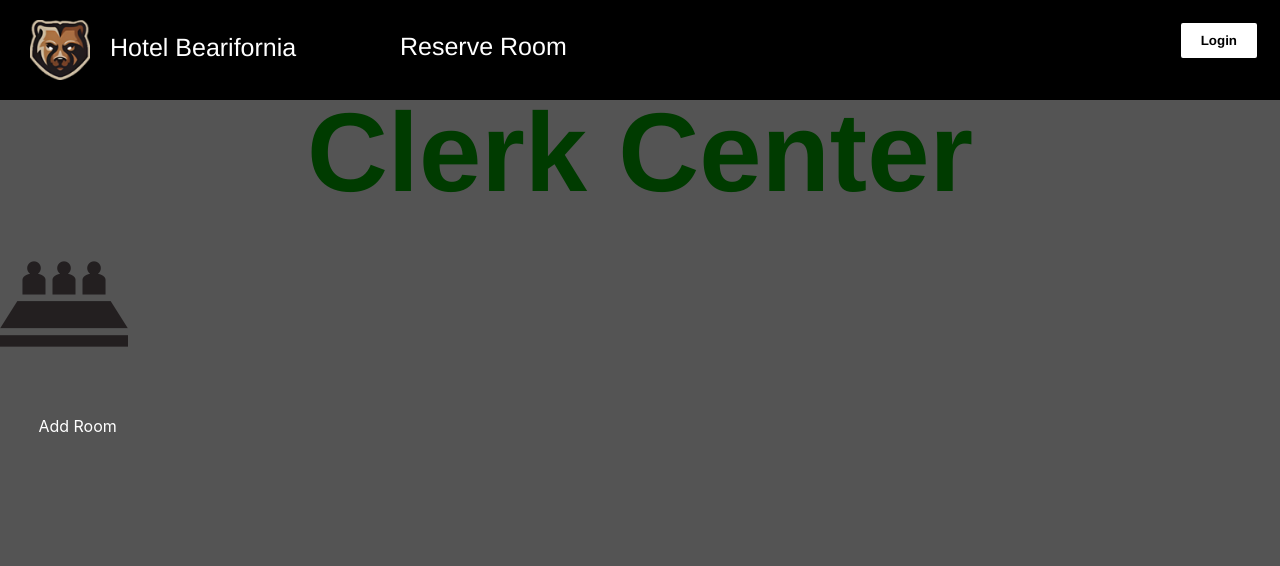
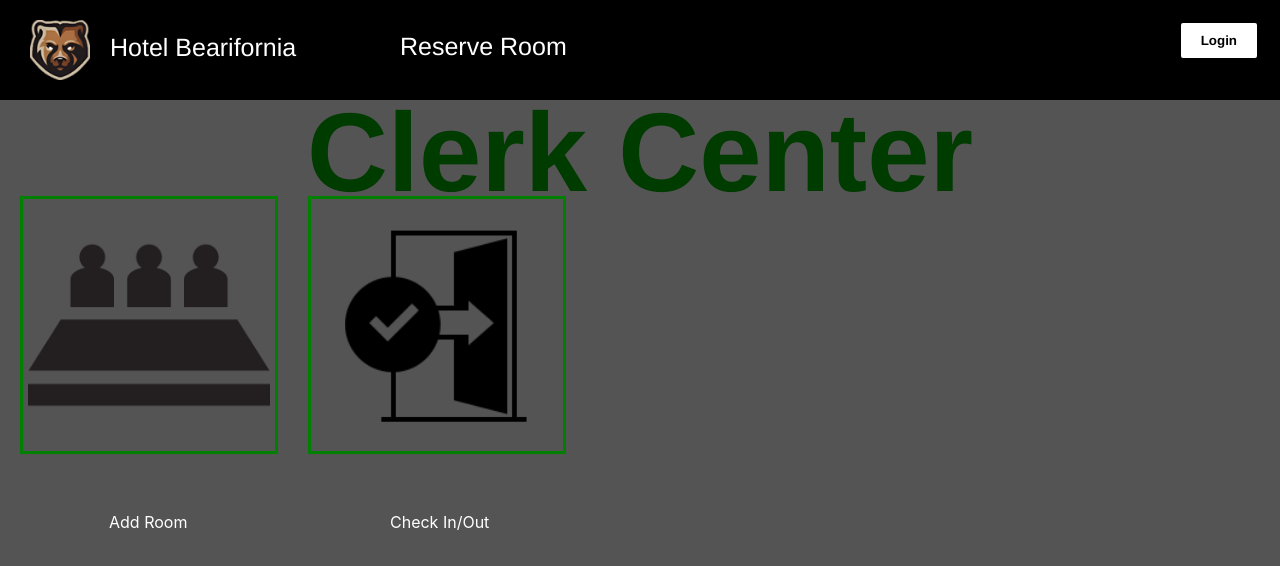
Before and after one commit to mjosephs04/projectBearifornia, a React (Create React App) app in the folder frontend/: page /clerk-center in a window 1280 px wide. Shown: the top 566 px of the page. Built offline with nearby package versions, Linux system fonts and the light colour scheme.

Commit message:
fixed styling

```diff
--- a/frontend/src/Components/Clerk_Center/ClerkCenter.css
+++ b/frontend/src/Components/Clerk_Center/ClerkCenter.css
@@ -11,13 +11,23 @@
     height: 2vh;
 }
 
-.inputContainer {
+.inputContainer1 {
     display: flex;
     flex-direction: column;
     align-items: flex-start;
     justify-content: center;
-    top: 50%;
-    left: 3%;
+    top: 62%;
+    left: 109px;
+    position: absolute;
+}
+
+.inputContainer2 {
+    display: flex;
+    flex-direction: column;
+    align-items: flex-start;
+    justify-content: center;
+    top: 62%;
+    left: 390px;
     position: absolute;
 }
 
@@ -27,7 +37,13 @@
 }
 
 .bedroomButton{
-    width: 10%;
-    top: 30%;
-    position:absolute;
+    display: flex;
+    margin:  15px 10px 5px 20px;
+    width: 242px;
+    height: 242px;
+    left: 7px;
+    top: 40%;
+    border: 3px solid green;
+    float: left;
+    padding: 5px;
 }
--- a/frontend/src/Components/Clerk_Center/ClerkCenter.js
+++ b/frontend/src/Components/Clerk_Center/ClerkCenter.js
@@ -4,6 +4,7 @@ import React, {useEffect, useState} from 'react'
 import axios from 'axios'
 import "./ClerkCenter.css"
 import bedroomButton from "../../assets/76244.png";
+import checkinoutButton from "../../assets/95145-200.png"
 import {Link} from "react-router-dom";
 const ClerkCenter = (props) =>{
     const [usernameError, setEmailError] = useState('')
@@ -20,15 +21,20 @@ const ClerkCenter = (props) =>{
                 <h1>Clerk Center</h1>
             </div>
             <br/>
-            <div className='inputContainer'>
+            <div className='inputContainer1'>
                 <p>Add Room</p>
+            </div>
+            <div className='inputContainer2'>
+                <p>Check In/Out</p>
             </div>
             <div className='button'>
                 <Link to='/add-room'>
                     <img className='bedroomButton' src={bedroomButton}/>
                 </Link>
             </div>
-
+            <div className='button'>
+                <img className='bedroomButton' src={checkinoutButton}/>
+            </div>
         </div>
     );
 
```
Also changed, not shown: frontend/src/assets/95145-200.png (added).
